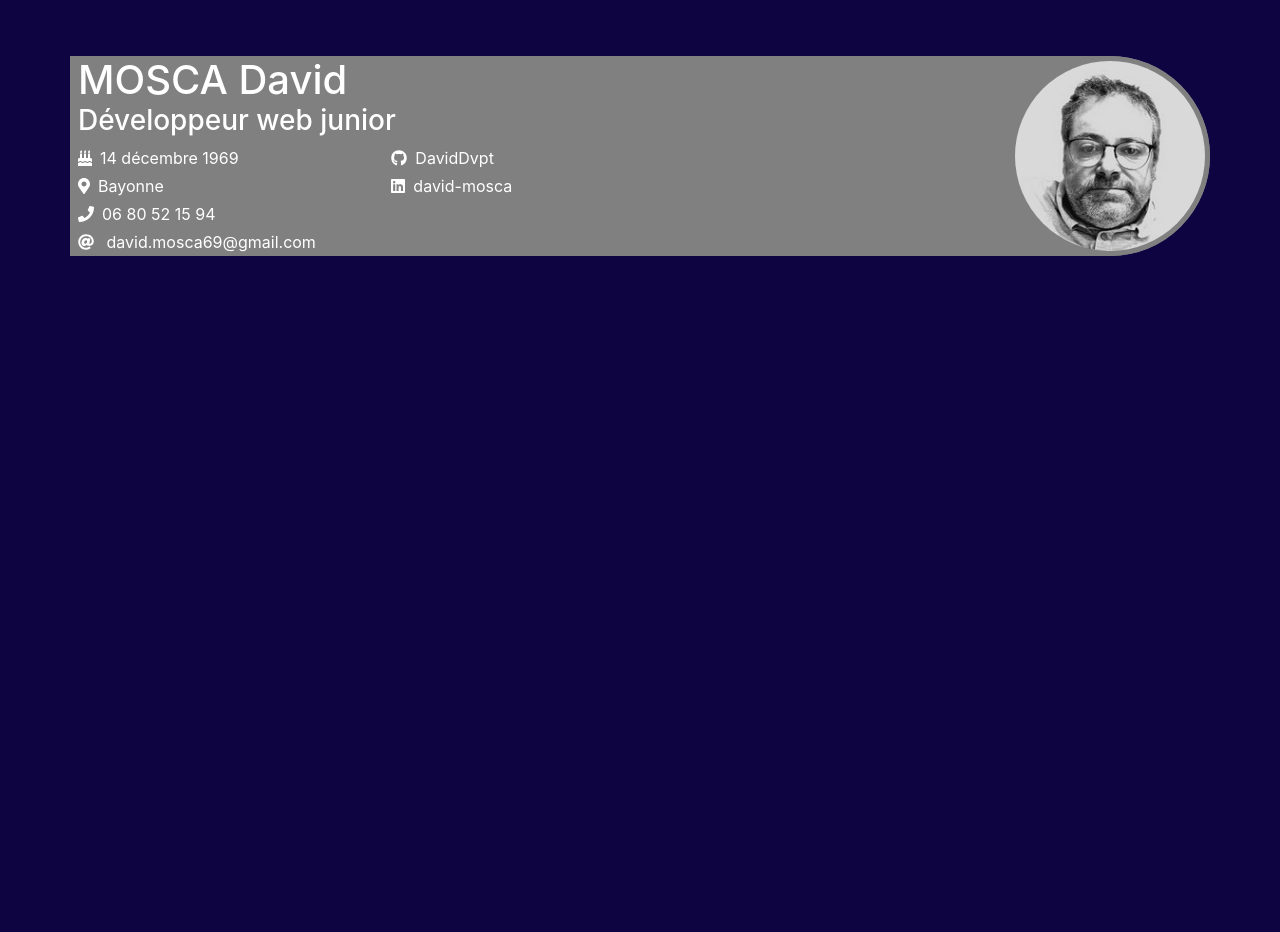
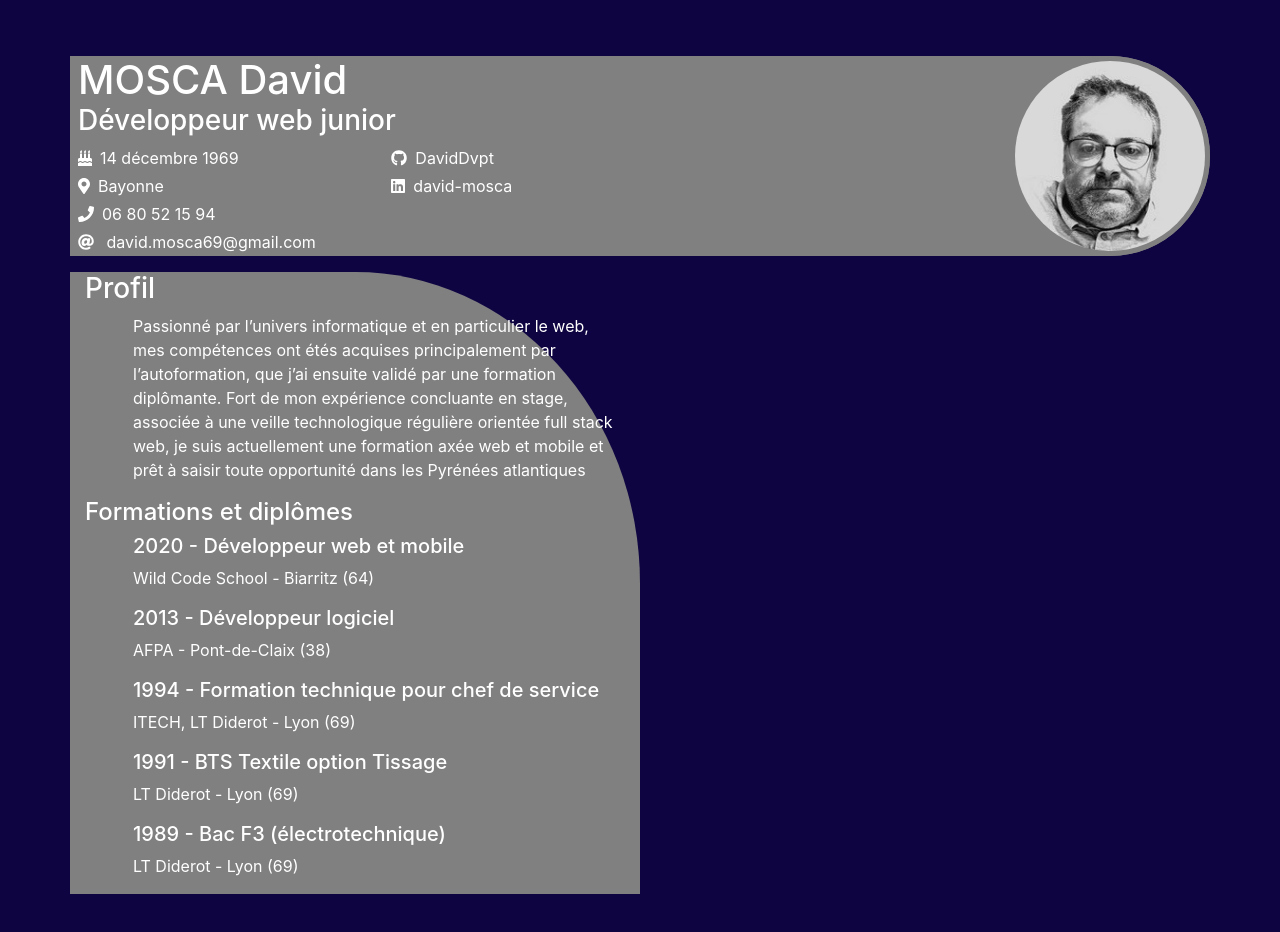
Before and after one commit to DavidDvpt/dev-web-cv, a React (Create React App) app: page /curriculum in a window 1280 px wide. Shown: the top 932 px of the page. Before the commit the page ends 856 px from the top, so only its background shows below. Built offline with nearby package versions, Linux system fonts and the light colour scheme.

Commit message:
add formations and profil

```diff
--- /dev/null
+++ b/src/components/CvFormation.jsx
@@ -0,0 +1,16 @@
+import { Container } from "reactstrap";
+
+function CvFormation({ formation, className }) {
+    return (
+        <Container className={`d-flex flex-column ${className}`}>
+            <h5>
+                {formation.date} - {formation.nom}
+            </h5>
+            <p>
+                {formation.ecole} - {formation.lieu}
+            </p>
+        </Container>
+    );
+}
+
+export default CvFormation;
--- /dev/null
+++ b/src/components/CvFormations.jsx
@@ -0,0 +1,18 @@
+import { Container } from "reactstrap";
+import CvFormation from "../components/CvFormation";
+import { formationsAndDiplomes } from "../data/staticData";
+
+function CvFormations() {
+    const formations = formationsAndDiplomes;
+
+    return (
+        <Container className="">
+            <h4 className="">Formations et diplômes</h4>
+            {formations.map((f) => (
+                <CvFormation formation={f} className="pl-5" />
+            ))}
+        </Container>
+    );
+}
+
+export default CvFormations;
--- /dev/null
+++ b/src/components/ExperiencesPro.jsx
@@ -0,0 +1,7 @@
+import { Container } from "reactstrap";
+
+function ExperiencesPro({ className }) {
+    return <Container className={className}></Container>;
+}
+
+export default ExperiencesPro;
--- a/src/components/Formation.jsx
+++ b/src/components/Formation.jsx
@@ -1,14 +1,13 @@
 import { Container } from "reactstrap";
-import { formationsAndDiplomes } from "../data/staticData";
 
 function Formation({ formation }) {
     return (
-        <div className="formation d-flex flex-column">
+        <Container className="formation d-flex flex-column">
             <h4>{formation.nom}</h4>
             <p>{formation.date}</p>
             <p>{formation.ecole}</p>
             <p>{formation.lieu}</p>
-        </div>
+        </Container>
     );
 }
 
--- /dev/null
+++ b/src/components/Profil.jsx
@@ -0,0 +1,20 @@
+import { Container } from "reactstrap";
+
+function Profil({ className }) {
+    return (
+        <Container>
+            <h3>Profil</h3>
+            <p className={className}>
+                Passionné par l’univers informatique et en particulier le web,
+                mes compétences ont étés acquises principalement par
+                l’autoformation, que j’ai ensuite validé par une formation
+                diplômante. Fort de mon expérience concluante en stage, associée
+                à une veille technologique régulière orientée full stack web, je
+                suis actuellement une formation axée web et mobile et prêt à
+                saisir toute opportunité dans les Pyrénées atlantiques
+            </p>
+        </Container>
+    );
+}
+
+export default Profil;
--- a/src/css/index.css
+++ b/src/css/index.css
@@ -51,6 +51,10 @@ body,
     border: 5px solid grey;
 }
 
+.groupInfos {
+    background-color: grey;
+    border-radius: 0% 50% 0px 0px;
+}
 /*
     NavBar
 */
--- a/src/pages/Curriculum.jsx
+++ b/src/pages/Curriculum.jsx
@@ -1,10 +1,20 @@
 import { Container } from "reactstrap";
+import CvFormations from "../components/CvFormations";
 import EnTete from "../components/enTete";
+import ExperiencesPro from "../components/ExperiencesPro";
+import Profil from "../components/Profil";
 
 function Curriculum() {
     return (
         <Container className="curriculum h-100">
             <EnTete />
+            <Container className="h-100">
+                <div className="groupInfos col-6 mt-3">
+                    <Profil className="pl-5" />
+                    <CvFormations />
+                </div>
+                <ExperiencesPro className="col-6 h100 mt-3"></ExperiencesPro>
+            </Container>
         </Container>
     );
 }
```
